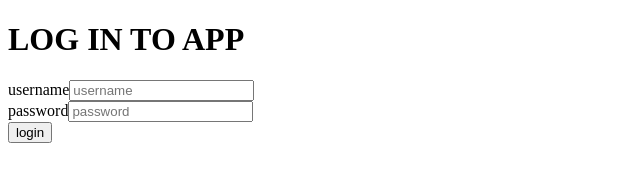
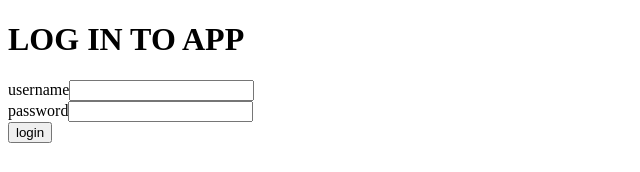
Before and after one commit to blog-app-usb8/frontend, a React (Create React App) app: page / in a window 1280 px wide. Shown: the top 172 px of the page, without its empty margins (0-640 px from the left). Built offline with nearby package versions, Linux system fonts and the light colour scheme; no server answers.

Commit message:
custom hook / util input field

```diff
--- a/src/components/LoginForm.js
+++ b/src/components/LoginForm.js
@@ -1,21 +1,26 @@
-import React, { useState } from 'react'
+// import React, { useState } from 'react'
+import React from 'react'
 import { useDispatch } from 'react-redux'
 import { loginUser } from '../reducers/userReducer'
+import { useField } from './utils/hooks'
 
 const LoginForm = () => {
-  const [username, setUsername] = useState('')
-  const [password, setPassword] = useState('')
+  // const [username, setUsername] = useState('')
+  // const [password, setPassword] = useState('')
+  const username = useField('text')
+  const password = useField('password')
 
   const dispatch = useDispatch()
 
   const handleLogin = async (event) => {
     event.preventDefault()
-    dispatch(loginUser(username, password))
+    // dispatch(loginUser(username, password))
+    dispatch(loginUser(username.fields.value, password.fields.value))
   }
 
   return (
     <form onSubmit={handleLogin}>
-      <div>
+      {/* <div>
         username
         <input type="text" id="username" placeholder="username" value={username}
           onChange={({ target }) => setUsername(target.value)}
@@ -26,7 +31,17 @@ const LoginForm = () => {
         <input type="password" id="password" placeholder="password" value={password}
           onChange={({ target }) => setPassword(target.value)}
         />
+      </div> */}
+
+      <div>
+        username
+        <input {...username.fields} />
       </div>
+      <div>
+        password
+        <input {...password.fields} />
+      </div>
+
       <button type="submit">
         login
       </button>
--- /dev/null
+++ b/src/components/utils/hooks.js
@@ -0,0 +1,22 @@
+import { useState } from 'react'
+
+export const useField = (type) => {
+  const [value, setValue] = useState('')
+
+  const onChange = (event) => {
+    setValue(event.target.value)
+  }
+
+  const reset = () => {
+    setValue('')
+  }
+
+  return {
+    reset,
+    fields: {
+      type,
+      value,
+      onChange,
+    },
+  }
+}
```
